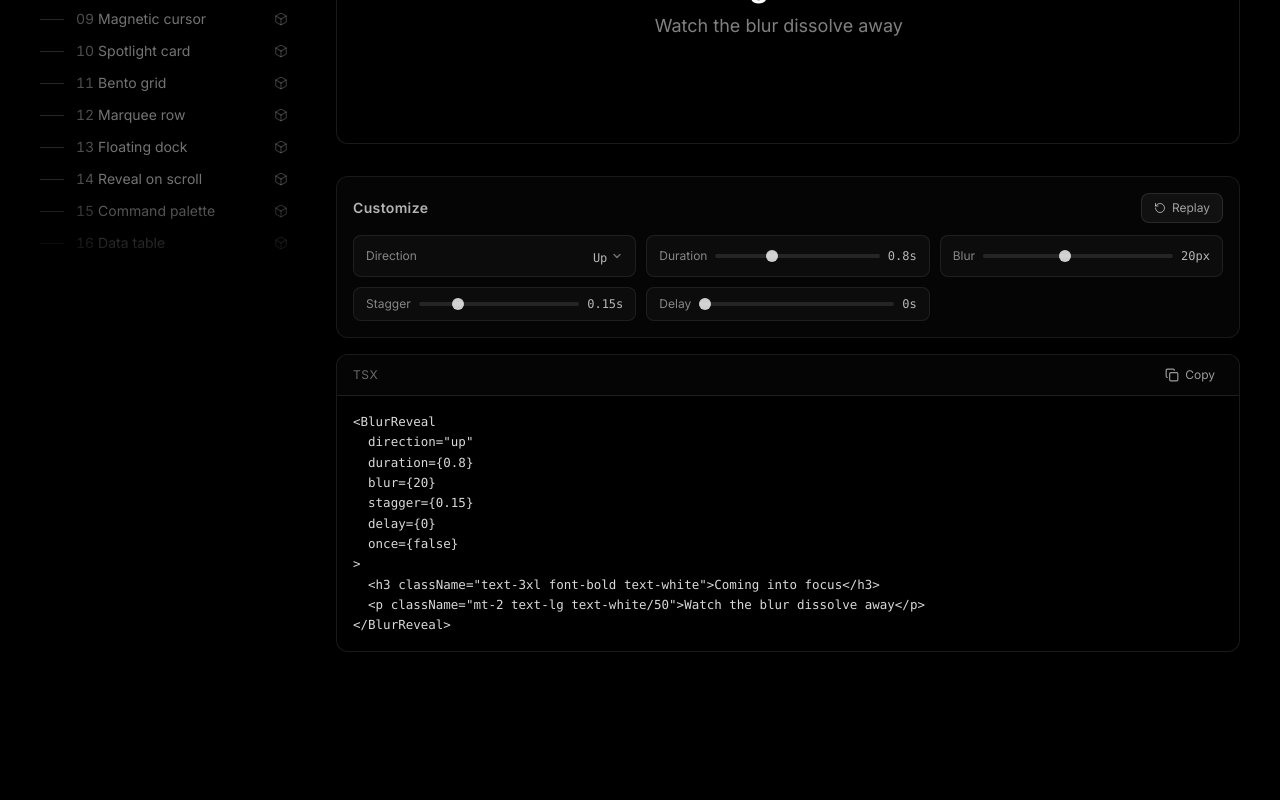
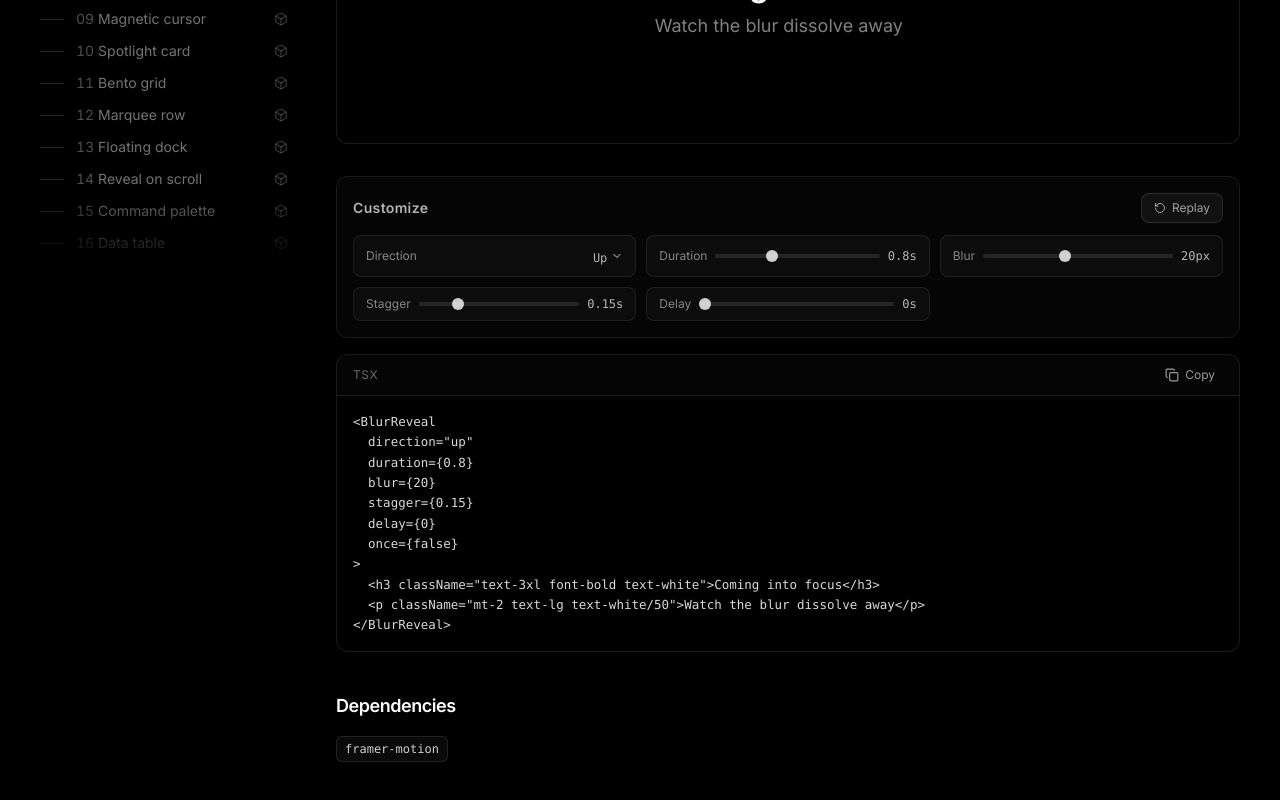
Before and after one commit to bahrawyX/bahrawy-picks, a Next.js app: page /components/blur-reveal in a window 1280 px wide. Shown: the part 514-1314 px from the top of the page. Before the commit the page ends 1262 px from the top, so only its background shows below. Built offline with nearby package versions, Linux system fonts and the light colour scheme.

Commit message:
Add Dependencies section to all 10 animation demo pages
Co-Authored-By: Claude Opus 4.6 <noreply@anthropic.com>

```diff
--- a/app/components/blur-reveal/page.tsx
+++ b/app/components/blur-reveal/page.tsx
@@ -112,6 +112,14 @@ export default function BlurRevealDocs() {
 
         <CodeBlock code={snippet} language="tsx" />
       </DocsSection>
+
+      <DocsSection title="Dependencies">
+        <div className="flex flex-wrap gap-2">
+          {['framer-motion'].map((d) => (
+            <code key={d} className="rounded-md border border-white/10 bg-white/[0.04] px-2 py-1 font-mono text-xs text-white/80">{d}</code>
+          ))}
+        </div>
+      </DocsSection>
     </DocsPage>
   )
 }
--- a/app/components/flip-text/page.tsx
+++ b/app/components/flip-text/page.tsx
@@ -88,6 +88,14 @@ export default function FlipTextDocs() {
         </ControlPanel>
         <CodeBlock code={snippet} language="tsx" />
       </DocsSection>
+
+      <DocsSection title="Dependencies">
+        <div className="flex flex-wrap gap-2">
+          {['framer-motion'].map((d) => (
+            <code key={d} className="rounded-md border border-white/10 bg-white/[0.04] px-2 py-1 font-mono text-xs text-white/80">{d}</code>
+          ))}
+        </div>
+      </DocsSection>
     </DocsPage>
   )
 }
--- a/app/components/floating-elements/page.tsx
+++ b/app/components/floating-elements/page.tsx
@@ -113,6 +113,14 @@ export default function FloatingElementsDocs() {
       <DocsSection title="Usage">
         <CodeBlock code={snippet} language="tsx" />
       </DocsSection>
+
+      <DocsSection title="Dependencies">
+        <div className="flex flex-wrap gap-2">
+          {['framer-motion'].map((d) => (
+            <code key={d} className="rounded-md border border-white/10 bg-white/[0.04] px-2 py-1 font-mono text-xs text-white/80">{d}</code>
+          ))}
+        </div>
+      </DocsSection>
     </DocsPage>
   )
 }
--- a/app/components/gradient-text/page.tsx
+++ b/app/components/gradient-text/page.tsx
@@ -80,6 +80,14 @@ export default function GradientTextDocs() {
         </ControlPanel>
         <CodeBlock code={snippet} language="tsx" />
       </DocsSection>
+
+      <DocsSection title="Dependencies">
+        <div className="flex flex-wrap gap-2">
+          {['framer-motion'].map((d) => (
+            <code key={d} className="rounded-md border border-white/10 bg-white/[0.04] px-2 py-1 font-mono text-xs text-white/80">{d}</code>
+          ))}
+        </div>
+      </DocsSection>
     </DocsPage>
   )
 }
--- a/app/components/parallax-section/page.tsx
+++ b/app/components/parallax-section/page.tsx
@@ -47,6 +47,14 @@ export default function ParallaxSectionDocs() {
         </ControlPanel>
         <CodeBlock code={snippet} language="tsx" />
       </DocsSection>
+
+      <DocsSection title="Dependencies">
+        <div className="flex flex-wrap gap-2">
+          {['framer-motion'].map((d) => (
+            <code key={d} className="rounded-md border border-white/10 bg-white/[0.04] px-2 py-1 font-mono text-xs text-white/80">{d}</code>
+          ))}
+        </div>
+      </DocsSection>
     </DocsPage>
   )
 }
--- a/app/components/split-reveal/page.tsx
+++ b/app/components/split-reveal/page.tsx
@@ -113,6 +113,14 @@ export default function SplitRevealDocs() {
       <DocsSection title="Usage">
         <CodeBlock code={snippet} language="tsx" />
       </DocsSection>
+
+      <DocsSection title="Dependencies">
+        <div className="flex flex-wrap gap-2">
+          {['framer-motion'].map((d) => (
+            <code key={d} className="rounded-md border border-white/10 bg-white/[0.04] px-2 py-1 font-mono text-xs text-white/80">{d}</code>
+          ))}
+        </div>
+      </DocsSection>
     </DocsPage>
   )
 }
--- a/app/components/stagger-reveal/page.tsx
+++ b/app/components/stagger-reveal/page.tsx
@@ -115,6 +115,14 @@ export default function StaggerRevealDocs() {
         </ControlPanel>
         <CodeBlock code={snippet} language="tsx" />
       </DocsSection>
+
+      <DocsSection title="Dependencies">
+        <div className="flex flex-wrap gap-2">
+          {['framer-motion'].map((d) => (
+            <code key={d} className="rounded-md border border-white/10 bg-white/[0.04] px-2 py-1 font-mono text-xs text-white/80">{d}</code>
+          ))}
+        </div>
+      </DocsSection>
     </DocsPage>
   )
 }
--- a/app/components/text-reveal/page.tsx
+++ b/app/components/text-reveal/page.tsx
@@ -99,6 +99,14 @@ export default function TextRevealDocs() {
         </ControlPanel>
         <CodeBlock code={snippet} language="tsx" />
       </DocsSection>
+
+      <DocsSection title="Dependencies">
+        <div className="flex flex-wrap gap-2">
+          {['framer-motion'].map((d) => (
+            <code key={d} className="rounded-md border border-white/10 bg-white/[0.04] px-2 py-1 font-mono text-xs text-white/80">{d}</code>
+          ))}
+        </div>
+      </DocsSection>
     </DocsPage>
   )
 }
--- a/app/components/text-scramble/page.tsx
+++ b/app/components/text-scramble/page.tsx
@@ -95,6 +95,14 @@ export default function TextScrambleDocs() {
 
         <CodeBlock code={snippet} language="tsx" />
       </DocsSection>
+
+      <DocsSection title="Dependencies">
+        <div className="flex flex-wrap gap-2">
+          {['framer-motion'].map((d) => (
+            <code key={d} className="rounded-md border border-white/10 bg-white/[0.04] px-2 py-1 font-mono text-xs text-white/80">{d}</code>
+          ))}
+        </div>
+      </DocsSection>
     </DocsPage>
   )
 }
--- a/app/components/typewriter-text/page.tsx
+++ b/app/components/typewriter-text/page.tsx
@@ -109,6 +109,14 @@ export default function TypewriterTextDocs() {
         </ControlPanel>
         <CodeBlock code={snippet} language="tsx" />
       </DocsSection>
+
+      <DocsSection title="Dependencies">
+        <div className="flex flex-wrap gap-2">
+          {['framer-motion'].map((d) => (
+            <code key={d} className="rounded-md border border-white/10 bg-white/[0.04] px-2 py-1 font-mono text-xs text-white/80">{d}</code>
+          ))}
+        </div>
+      </DocsSection>
     </DocsPage>
   )
 }
```
